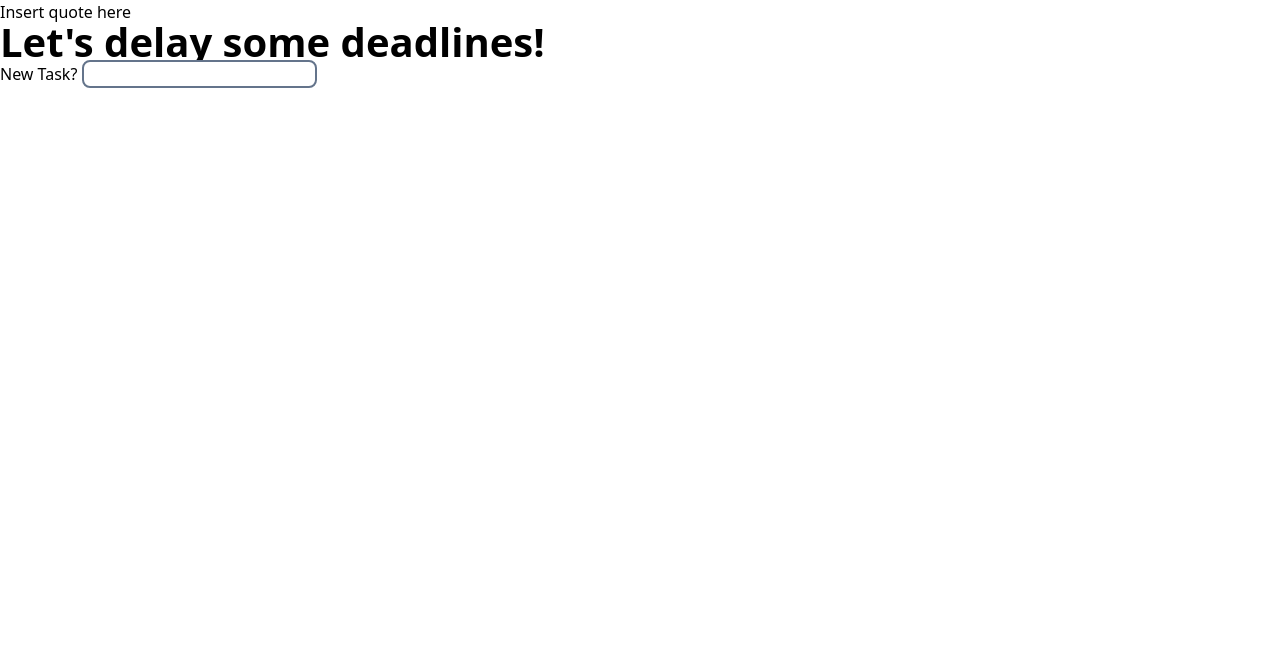
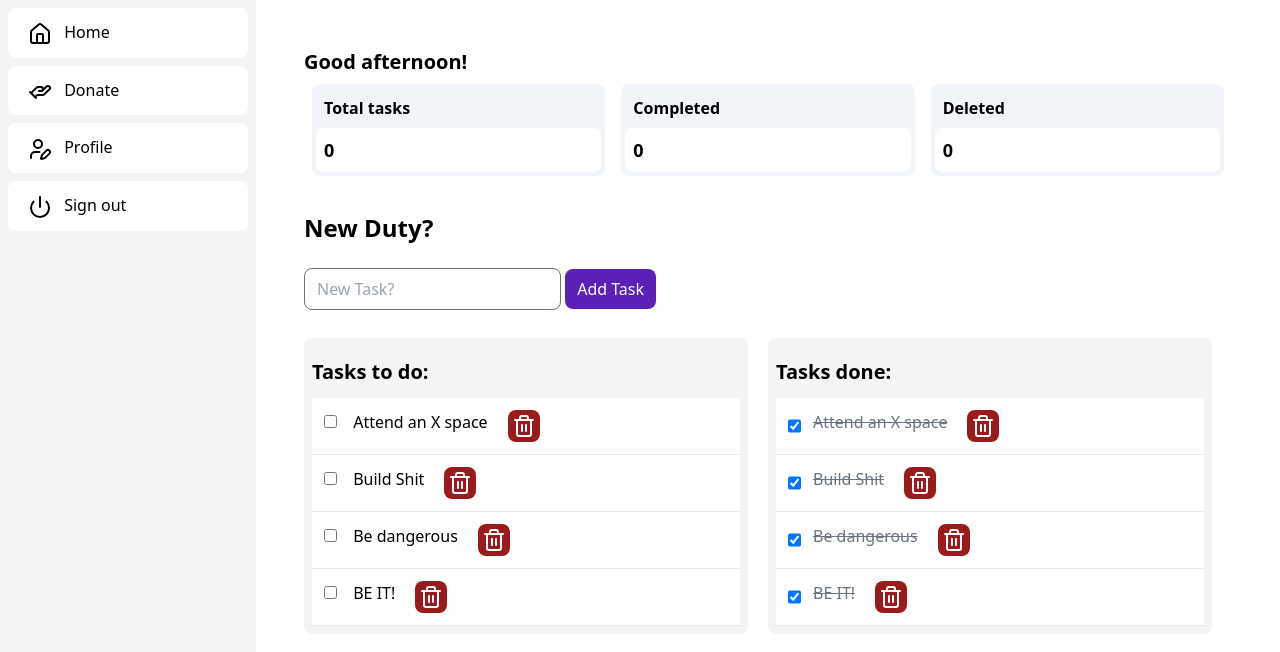
Before and after one commit to Jaarabytes/DotHub, a SvelteKit app: page /dashboard in a window 1280 px wide. Shown: the top 652 px of the page. Built offline with nearby package versions, Linux system fonts and the light colour scheme; no server answers.

Commit message:
profile + dashboard page done

```diff
--- a/src/routes/dashboard/+layout.svelte
+++ b/src/routes/dashboard/+layout.svelte
@@ -1,7 +1,10 @@
 <script lang='ts'>
-
-
+  import Sidenav from "$lib/components/Sidenav.svelte";
 </script>
 
-
-<slot />
+<div class="flex h-screen flex-col md:flex-row md:overflow-hidden">
+  <Sidenav />
+  <div class="flex-grow p-6 md:overflow-y-auto md:p-12">
+    <slot />
+  </div>
+</div>
--- a/src/routes/dashboard/+page.svelte
+++ b/src/routes/dashboard/+page.svelte
@@ -1,18 +1,78 @@
 <script lang="ts">
+    import Card from "$lib/components/Card.svelte";
+    import { onMount } from "svelte";
+    import { Check } from "lucide-svelte";
+    import { Trash2 } from "lucide-svelte";
     import { enhance } from "$app/forms";
-  import { spring } from "svelte/motion";
+    import { spring } from "svelte/motion";
     import Layout from "../+layout.svelte";
     // use tippy js (for tooltips)
     // add those charts like in wakatime
+
+    let greeting = 'Habari yako';
+    const tasks = ["Attend an X space", "Build Shit", "Be dangerous", "BE IT!"]
+    onMount(() => {
+    const currentTime = new Date();
+    const hours = currentTime.getHours();
+
+    if ( hours < 12 ) {
+    greeting = "Good morning!"
+    }
+    else if ( hours < 16 ) {
+    greeting = "Good afternoon!"
+    }
+    else if ( hours < 21 ) {
+    greeting = "Good evening!"
+    }
+    else {
+    greeting = "Good night"
+    }
+    })
 </script>
 
 <main>
-  <p>Insert quote here</p>
+  <p class="text-xl font-bold">{greeting}</p>
+  <div class="flex">
+    <Card title="Total tasks" value="0" />
+    <Card title="Completed" value="0" />
+    <Card title="Deleted" value="0" />
+  </div>
 
-  <h1 class="font-bold md:text-[40px] text-3xl">Let's delay some deadlines!</h1>
+  <div class="my-7">
+    <h2 class='text-2xl font-bold'>New Duty? </h2><br />
+    <input placeholder="New Task?" class="border border-gray-500 text-black rounded-lg px-3 py-2" />
+    <button class="text-white rounded-lg bg-violet-800 px-3 py-2">Add Task</button>
+  </div>
 
-  <form method="POST" use:enhance>
-    <label for='text'>New Task? </label>
-    <input type='text' class="text-black rounded-lg border-slate-500 border-2" required />
-  </form>
+<div class="flex">
+  <div class="mr-5 w-full bg-gray-100 rounded-lg p-2">
+    <h2 class="font-bold my-3 text-xl">Tasks to do:</h2>
+    {#each tasks as task}
+      <div class="bg-white p-3 flex">
+        <div>
+          <input type="checkbox" >
+          <p class="inline mx-3">{task}</p>
+        </div>
+          <div class="flex justify-end">
+        <button class="bg-red-800 rounded-lg p-1 text-white mx-2"><Trash2 class='h-6 w-6' /></button>
+        </div>
+      </div>
+      <hr />
+    {/each}
+  </div>
+
+  <div class="mr-5 w-full bg-gray-100 rounded-lg p-2">
+    <h2 class="font-bold my-3 text-xl">Tasks done:</h2>
+    {#each tasks as task}
+      <div class="bg-white p-3 flex">
+          <input type="checkbox" checked>
+          <s class="inline mx-3 text-gray-500">{task}</s>
+        <div class="flex justify-end">
+          <button class="bg-red-800 rounded-lg p-1 text-white mx-2"><Trash2 class='h-6 w-6' /></button>
+        </div>
+      </div>
+      <hr />
+    {/each}
+  </div>
+</div>
 </main>
--- /dev/null
+++ b/src/routes/dashboard/profile/+page.svelte
@@ -0,0 +1,18 @@
+<script lang="ts">
+import "../../../app.css"
+</script>
+
+<main>
+  <h3 class="text-3xl font-extrabold my-5">Habari yako, </h3>
+  <p class="mt-5">I hope you are having a great day, if you have any issues: </p>
+  <a href="https://github.com/Jaarabytes/procastimate/issues">https://github.com/Jaarabytes/procastimate/issues</a>
+
+  <p class="mt-5">Even better, you can contribute to the code and working of the application: </p>
+  <a href="https://github.com/Jaarabytes/procastimate">https://github.com/Jaarabytes/procastimate</a>
+
+
+  <h3 class="my-5 text-red-600 font-bold text-3xl">Danger Zone!</h3>
+  <h3 class="text-red-600 font-bold text-xl">Delete Account</h3>
+  <p class="my-5">To delete your account (You cannot undo this)</p>
+  <button class="rounded-lg text-white bg-red-600 px-3 py-2">Delete</button>
+</main>
```
